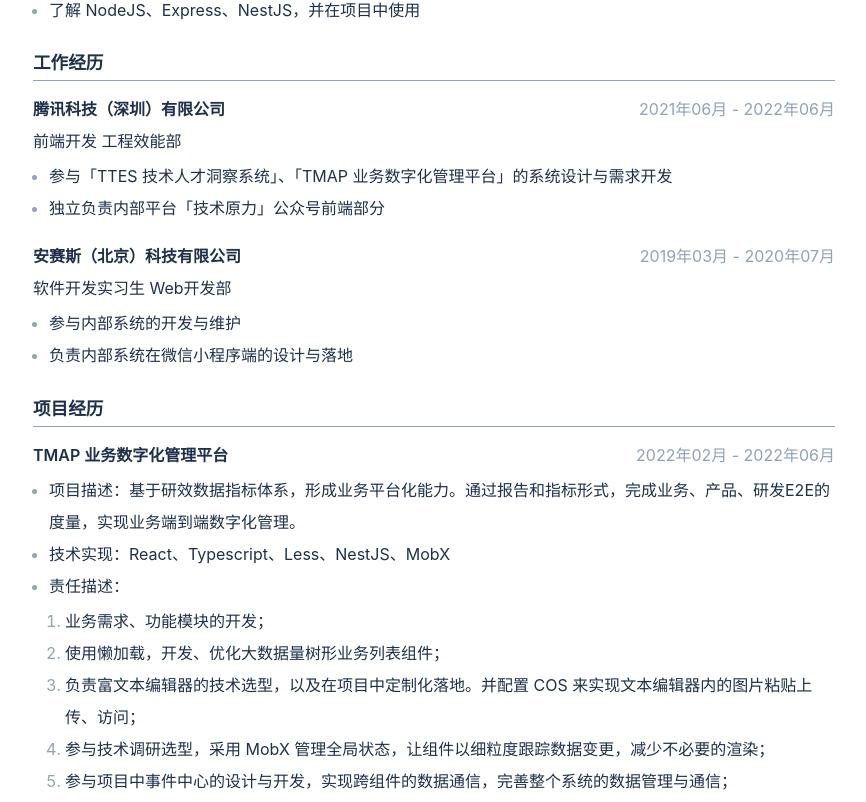
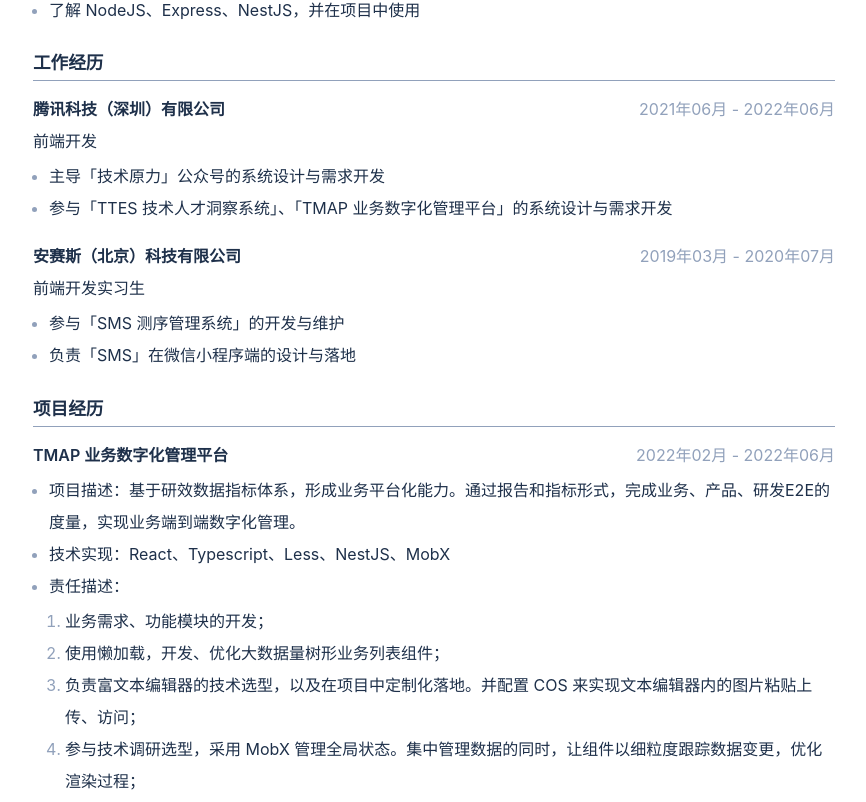
Before and after one commit to 1zumii/cv, a React app: page / in a window 1280 px wide. Shown: the part 498-1300 px from the top of the page, without its empty margins (206-1072 px from the left). Built offline with nearby package versions, Linux system fonts and the light colour scheme.

Commit message:
🌟 feat: 根据 verson 的意见修改

```diff
--- a/src/info.ts
+++ b/src/info.ts
@@ -30,10 +30,10 @@
   key: 'analysis',
   title: '安赛斯（北京）科技有限公司',
   duration: '2019年03月 - 2020年07月',
-  description: '软件开发实习生 Web开发部',
+  description: '前端开发实习生',
   content: [
-    '参与内部系统的开发与维护',
-    '负责内部系统在微信小程序端的设计与落地',
+    '参与「SMS 测序管理系统」的开发与维护',
+    '负责「SMS」在微信小程序端的设计与落地',
   ],
 };
 
@@ -41,10 +41,10 @@
   key: 'tx',
   title: '腾讯科技（深圳）有限公司',
   duration: '2021年06月 - 2022年06月',
-  description: '前端开发 工程效能部',
+  description: '前端开发',
   content: [
+    '主导「技术原力」公众号的系统设计与需求开发',
     '参与「TTES 技术人才洞察系统」、「TMAP 业务数字化管理平台」的系统设计与需求开发',
-    '独立负责内部平台「技术原力」公众号前端部分',
   ],
 };
 
@@ -61,7 +61,7 @@
         '业务需求、功能模块的开发；',
         '使用懒加载，开发、优化大数据量树形业务列表组件；',
         '负责富文本编辑器的技术选型，以及在项目中定制化落地。并配置 COS 来实现文本编辑器内的图片粘贴上传、访问；',
-        '参与技术调研选型，采用 MobX 管理全局状态，让组件以细粒度跟踪数据变更，减少不必要的渲染；',
+        '参与技术调研选型，采用 MobX 管理全局状态。集中管理数据的同时，让组件以细粒度跟踪数据变更，优化渲染过程；',
         '参与项目中事件中心的设计与开发，实现跨组件的数据通信，完善整个系统的数据管理与通信；',
       ],
     ],
```
Also changed, not shown: 1 other file (tests, documents, lock files or other folders).
